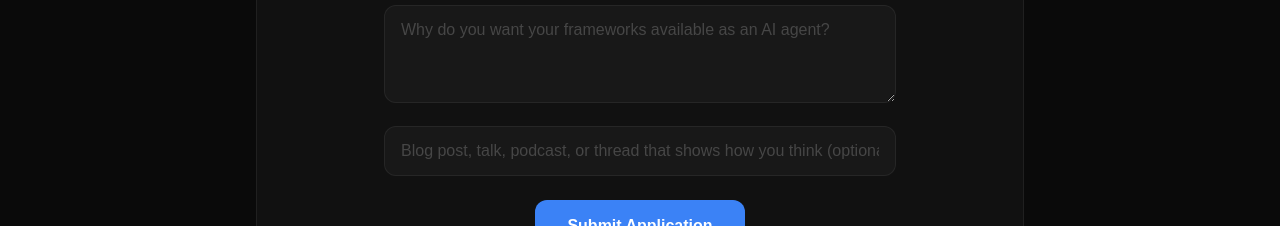
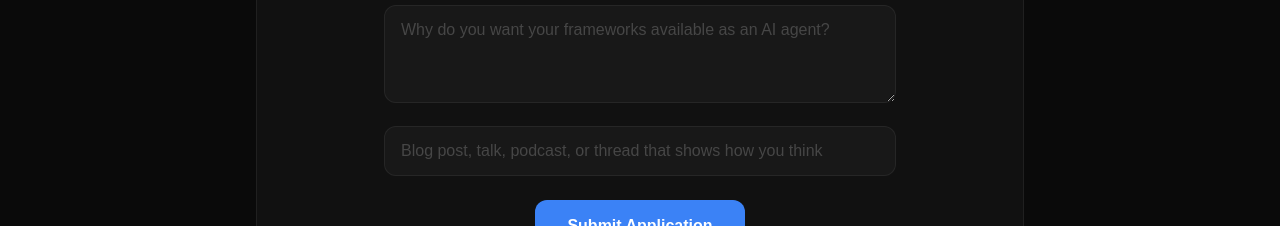
Before and after one commit to Apex-Sudo/forgehouse-site, a Next.js app: page / in a window 1280 px wide. Shown: the part 4100-4326 px from the top of the page. Built offline with nearby package versions, Linux system fonts and the light colour scheme.

Commit message:
fix: content link now required, remove optional label

```diff
--- a/src/app/page.tsx
+++ b/src/app/page.tsx
@@ -193,7 +193,8 @@ export default function Home() {
               />
               <input
                 type="url"
-                placeholder="Blog post, talk, podcast, or thread that shows how you think (optional)"
+                placeholder="Blog post, talk, podcast, or thread that shows how you think"
+                required
                 value={mentorForm.contentLink}
                 onChange={(e) => setMentorForm({ ...mentorForm, contentLink: e.target.value })}
                 className="w-full bg-white/[0.03] border border-glass-border rounded-xl px-4 py-3 text-foreground placeholder:text-muted/50 focus:outline-none focus:border-amber/30 transition"
```
